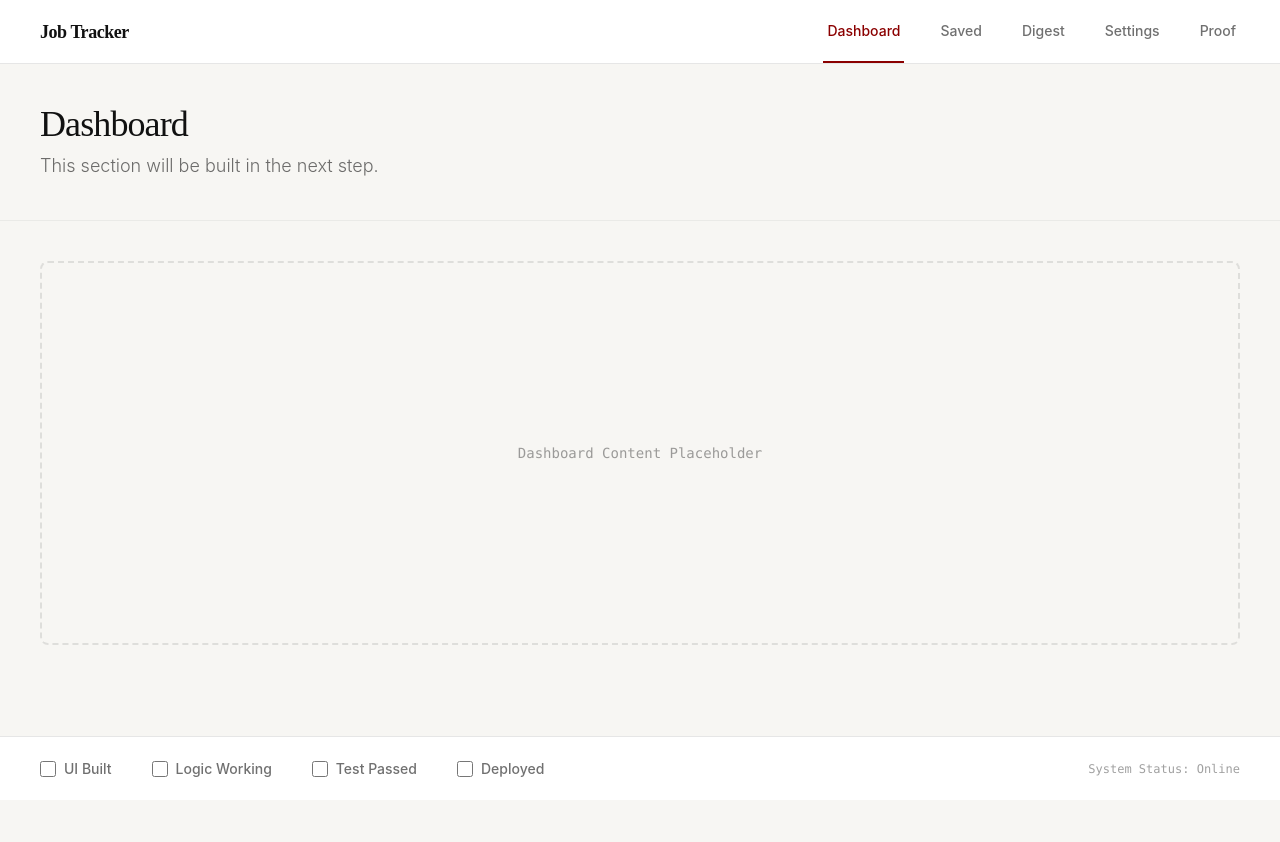
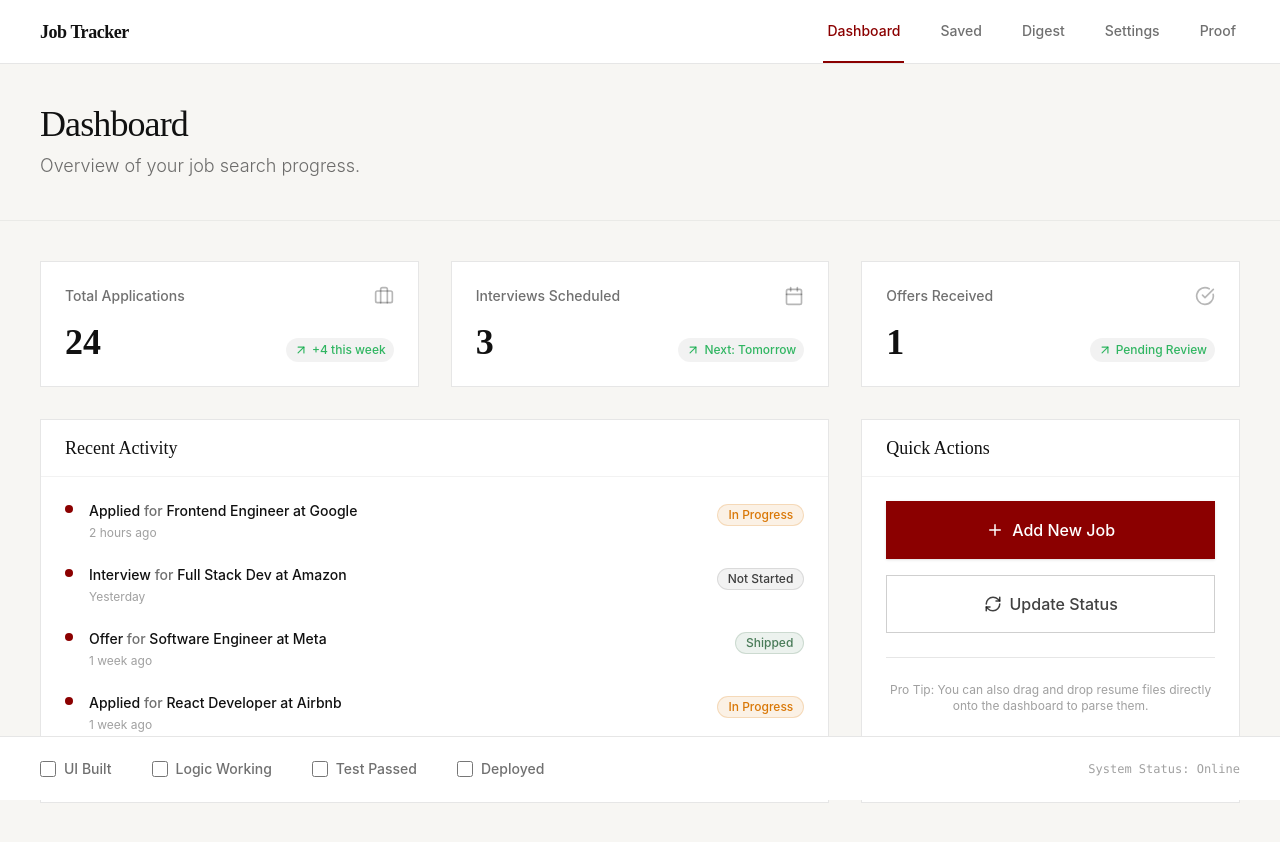
Before and after one commit to Yashwantha24/job_notification_tracker, a React (Vite) app: page /dashboard in a window 1280 px wide. Shown: the top 842 px of the page. Before the commit the page ends 800 px from the top, so only its background shows below. Built offline with nearby package versions, Linux system fonts and the light colour scheme.

Commit message:
feat: Implement Dashboard UI (Phase 2)

```diff
--- /dev/null
+++ b/src/components/dashboard/ActivityFeed.jsx
@@ -0,0 +1,38 @@
+import React from 'react';
+import Card from '../ui/Card';
+import Badge from '../ui/Badge';
+
+const ActivityFeed = ({ activities = [] }) => {
+    return (
+        <Card title="Recent Activity" className="h-full">
+            {activities.length === 0 ? (
+                <div className="text-center py-10 text-primary-text/40 text-sm">
+                    No recent activity found.
+                </div>
+            ) : (
+                <div className="space-y-6">
+                    {activities.map((activity) => (
+                        <div key={activity.id} className="flex items-start space-x-4">
+                            <div className="flex-shrink-0 mt-1">
+                                <div className="h-2 w-2 rounded-full bg-accent-red"></div>
+                            </div>
+                            <div className="flex-1 min-w-0">
+                                <p className="text-sm font-medium text-primary-text">
+                                    {activity.action} <span className="text-primary-text/60">for</span> {activity.target}
+                                </p>
+                                <p className="text-xs text-primary-text/40 mt-1">
+                                    {activity.timestamp}
+                                </p>
+                            </div>
+                            <div>
+                                <Badge status={activity.status} />
+                            </div>
+                        </div>
+                    ))}
+                </div>
+            )}
+        </Card>
+    );
+};
+
+export default ActivityFeed;
--- /dev/null
+++ b/src/components/dashboard/QuickActions.jsx
@@ -0,0 +1,29 @@
+import React from 'react';
+import Card from '../ui/Card';
+import Button from '../ui/Button';
+import { Plus, RefreshCw } from 'lucide-react';
+
+const QuickActions = () => {
+    return (
+        <Card title="Quick Actions" className="h-full">
+            <div className="flex flex-col space-y-4">
+                <Button variant="primary" className="w-full justify-center">
+                    <Plus size={18} className="mr-2" />
+                    Add New Job
+                </Button>
+                <Button variant="secondary" className="w-full justify-center">
+                    <RefreshCw size={18} className="mr-2" />
+                    Update Status
+                </Button>
+            </div>
+
+            <div className="mt-6 pt-6 border-t border-primary-text/10">
+                <p className="text-xs text-primary-text/40 text-center">
+                    Pro Tip: You can also drag and drop resume files directly onto the dashboard to parse them.
+                </p>
+            </div>
+        </Card>
+    );
+};
+
+export default QuickActions;
--- /dev/null
+++ b/src/components/dashboard/StatsCard.jsx
@@ -0,0 +1,39 @@
+import React from 'react';
+import Card from '../ui/Card';
+import { ArrowUpRight, ArrowDownRight, Minus } from 'lucide-react';
+
+const StatsCard = ({ title, value, trend, trendValue, icon: Icon }) => {
+    // Determine trend color and icon
+    let trendColor = 'text-primary-text/40';
+    let TrendIcon = Minus;
+
+    if (trend === 'up') {
+        trendColor = 'text-green-600/80'; // Muted Success
+        TrendIcon = ArrowUpRight;
+    } else if (trend === 'down') {
+        trendColor = 'text-red-600/80'; // Muted Warning/Error (using red family but distinct from accent if possible, or just muted red)
+        TrendIcon = ArrowDownRight;
+    }
+
+    return (
+        <Card className="h-full flex flex-col justify-between">
+            <div className="flex justify-between items-start mb-4">
+                <span className="text-sm font-medium text-primary-text/60 font-sans">{title}</span>
+                {Icon && <Icon size={20} className="text-primary-text/30" />}
+            </div>
+
+            <div className="flex items-end justify-between">
+                <h2 className="text-4xl font-bold font-serif text-primary-text">{value}</h2>
+
+                {trendValue && (
+                    <div className={`flex items-center text-xs font-medium ${trendColor} bg-primary-text/5 px-2 py-1 rounded-full`}>
+                        <TrendIcon size={14} className="mr-1" />
+                        {trendValue}
+                    </div>
+                )}
+            </div>
+        </Card>
+    );
+};
+
+export default StatsCard;
--- a/src/pages/Dashboard.jsx
+++ b/src/pages/Dashboard.jsx
@@ -1,16 +1,52 @@
 import React from 'react';
 import MainLayout from '../components/layout/MainLayout';
 import NavBar from '../components/layout/NavBar';
+import StatsCard from '../components/dashboard/StatsCard';
+import ActivityFeed from '../components/dashboard/ActivityFeed';
+import QuickActions from '../components/dashboard/QuickActions';
+import { Briefcase, Calendar, CheckCircle } from 'lucide-react';
 
 const Dashboard = () => {
+    // Mock Data for Phase 2 Implementation
+    const stats = [
+        { title: "Total Applications", value: "24", trend: "up", trendValue: "+4 this week", icon: Briefcase },
+        { title: "Interviews Scheduled", value: "3", trend: "up", trendValue: "Next: Tomorrow", icon: Calendar },
+        { title: "Offers Received", value: "1", trend: "up", trendValue: "Pending Review", icon: CheckCircle },
+    ];
+
+    const activities = [
+        { id: 1, action: "Applied", target: "Frontend Engineer at Google", status: "In Progress", timestamp: "2 hours ago" },
+        { id: 2, action: "Interview", target: "Full Stack Dev at Amazon", status: "Not Started", timestamp: "Yesterday" },
+        { id: 3, action: "Offer", target: "Software Engineer at Meta", status: "Shipped", timestamp: "1 week ago" },
+        { id: 4, action: "Applied", target: "React Developer at Airbnb", status: "In Progress", timestamp: "1 week ago" },
+    ];
+
     return (
         <MainLayout
             title="Dashboard"
-            description="This section will be built in the next step."
+            description="Overview of your job search progress."
             header={<NavBar />}
         >
-            <div className="w-full h-96 border-2 border-dashed border-primary-text/10 rounded-lg flex items-center justify-center text-primary-text/40 font-mono text-sm">
-                Dashboard Content Placeholder
+            <div className="flex flex-col gap-8 w-full">
+                {/* Stats Row */}
+                <div className="grid grid-cols-1 md:grid-cols-3 gap-8">
+                    {stats.map((stat, index) => (
+                        <StatsCard key={index} {...stat} />
+                    ))}
+                </div>
+
+                {/* Main Content Area */}
+                <div className="grid grid-cols-1 lg:grid-cols-3 gap-8 h-96">
+                    {/* Activity Feed (2/3 width) */}
+                    <div className="lg:col-span-2 h-full">
+                        <ActivityFeed activities={activities} />
+                    </div>
+
+                    {/* Quick Actions (1/3 width) */}
+                    <div className="h-full">
+                        <QuickActions />
+                    </div>
+                </div>
             </div>
         </MainLayout>
     );
```
